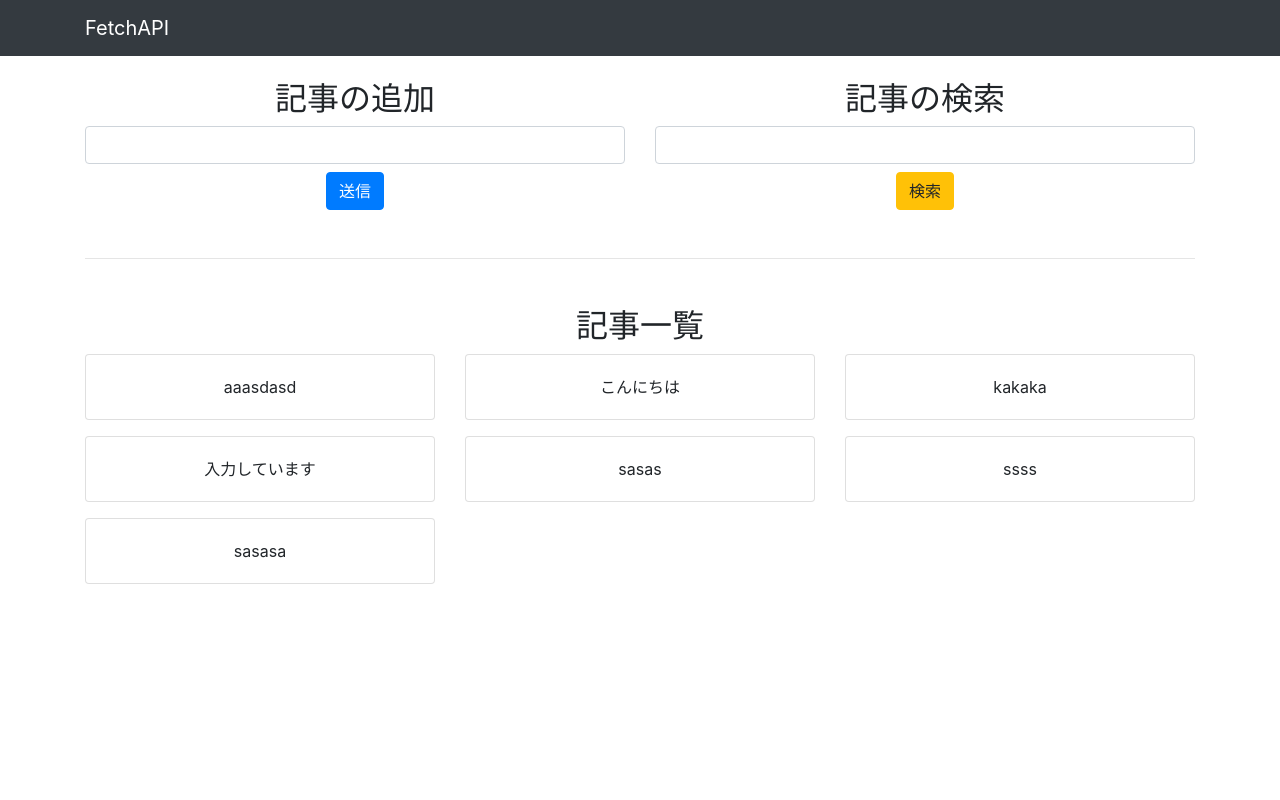
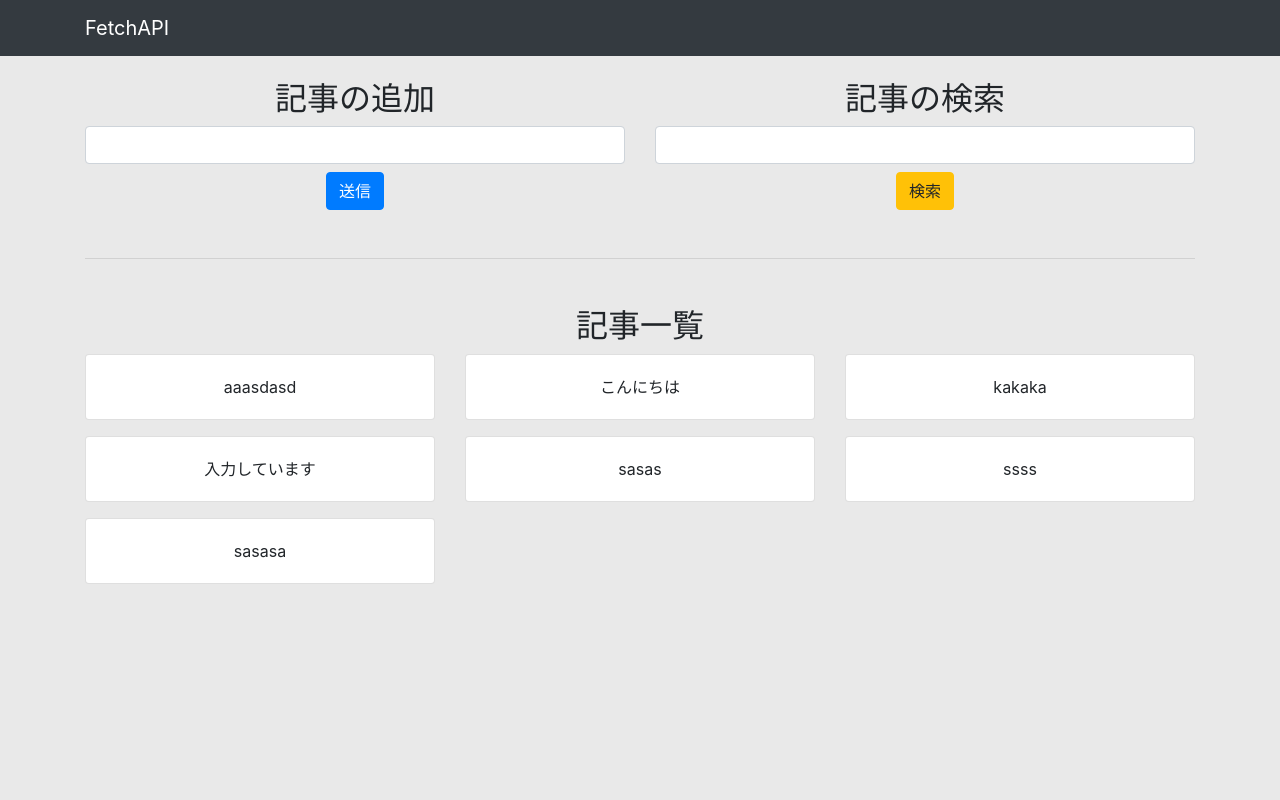
Before and after one commit to nowkoai/BrainBackup, a Django app: page / in a window 1280 px wide. Run offline with Django 3.2, Linux system fonts and the light colour scheme; data comes from the database, SQL or seed files in the repository; both versions use the stored data as it was after the commit; some libraries are stand-ins or nearby versions.

Commit message:
success Ajax

```diff
--- a/project/app/static/style.css
+++ b/project/app/static/css/style.css
@@ -5,7 +5,7 @@
       }
 
       body {
-	background: #f1f1f1;
+	background: #E9E9E9;
 	display: flex;
 	flex-flow: column;
 	min-height: 100vh;
--- a/project/app/urls.py
+++ b/project/app/urls.py
@@ -1,7 +1,6 @@
 from django.urls import path
 from app import views
 
-app_name = 'app'
 
 urlpatterns = [
     path('', views.IndexView.as_view(), name='index'),
```
Also changed, not shown: project/db.sqlite3.
